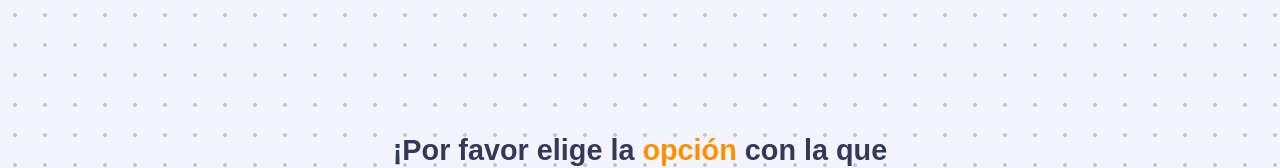
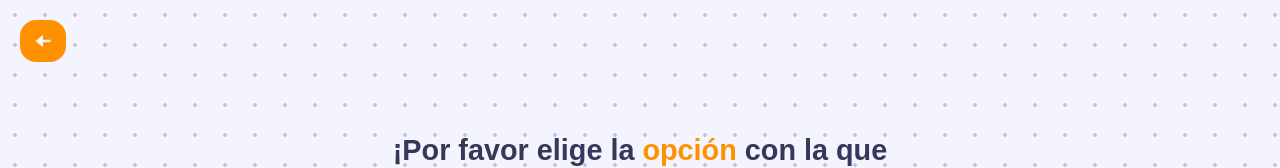
Before and after one commit to cin19-pri/DixemaWeb-nextJS, a Next.js app: page /bienvenida in a window 1280 px wide. Shown: the top 168 px of the page. Built offline with nearby package versions, Linux system fonts and the light colour scheme.

Commit message:
Ajustes en pagina de bienvenida

```diff
--- a/src/app/bienvenida/bienvenida.css
+++ b/src/app/bienvenida/bienvenida.css
@@ -40,6 +40,35 @@ body {
     background-size: 30px 30px;
     background-color: var(--light-pink-color);          /* Espaciado entre cada punto */
 }
+
+/* --- 4. BOTÓN REGRESAR (Ajuste de altura) --- */
+.btn-back {
+    position: absolute;
+    top: 20px;
+    left: 20px;
+    display: flex;
+    align-items: center;
+    gap: 8px;
+    background: var(--dark-orange);
+    border-radius: 1rem;
+    border: none;
+    text-decoration: none;
+    color: var(--light-pink-color);
+    font-size: 14px;
+    font-weight: 600;
+    cursor: pointer;
+    /* Ajuste: padding mínimo para reducir altura visual */
+    padding: 6px 8px;
+    transition: color 0.3s;
+}
+
+
+.btn-back:hover { color: var(--color-fondo-externo);
+  background-color: var(--dark-orange);
+  color: white;
+  transform: translateY(-2px);
+  box-shadow: 0 4px 0 var(--color-fondo-externo) ;  }
+
 
 /* Contenedor principal */
 .container {
--- a/src/app/bienvenida/page.tsx
+++ b/src/app/bienvenida/page.tsx
@@ -4,8 +4,13 @@ import "./bienvenida.css"
 
 export default function BienvenidaPage() {
   return (
-    <>
       <main className="background-dots">
+        <Link href="../" className="btn-back" >
+          <svg  xmlns="http://www.w3.org/2000/svg" width="30" height="30"
+          fill="currentColor" viewBox="0 0 24 24" >
+          <path d="m6 12 6 5v-4h6v-2h-6V7z"></path>
+          </svg>
+        </Link>
         <section className="container">
           <h1 className="title">
             ¡Por favor elige la <span>opción</span> con la que
@@ -45,6 +50,6 @@ export default function BienvenidaPage() {
           </section>
         </section>
       </main>
-    </>
+
   )
 }
--- a/src/app/iniciousuarios/iniciousuarios.module.css
+++ b/src/app/iniciousuarios/iniciousuarios.module.css
@@ -42,6 +42,7 @@ body {
   width: 100px;
   display: flex;
   align-items: center;
+  padding-left: 20px;
   text-decoration: none;
 }
 .searchContainer {
@@ -128,10 +129,10 @@ body {
 }
 
 .btnlogout:hover {
-  background-color: #e74c3c;
+  background-color: #f3961c;
   color: white;
   transform: translateY(-2px);
-  box-shadow: 0 4px 0 #c0392b;
+  box-shadow: 0 4px 0 #ff9100;
 }
 
 .btnlogout:active {
```
